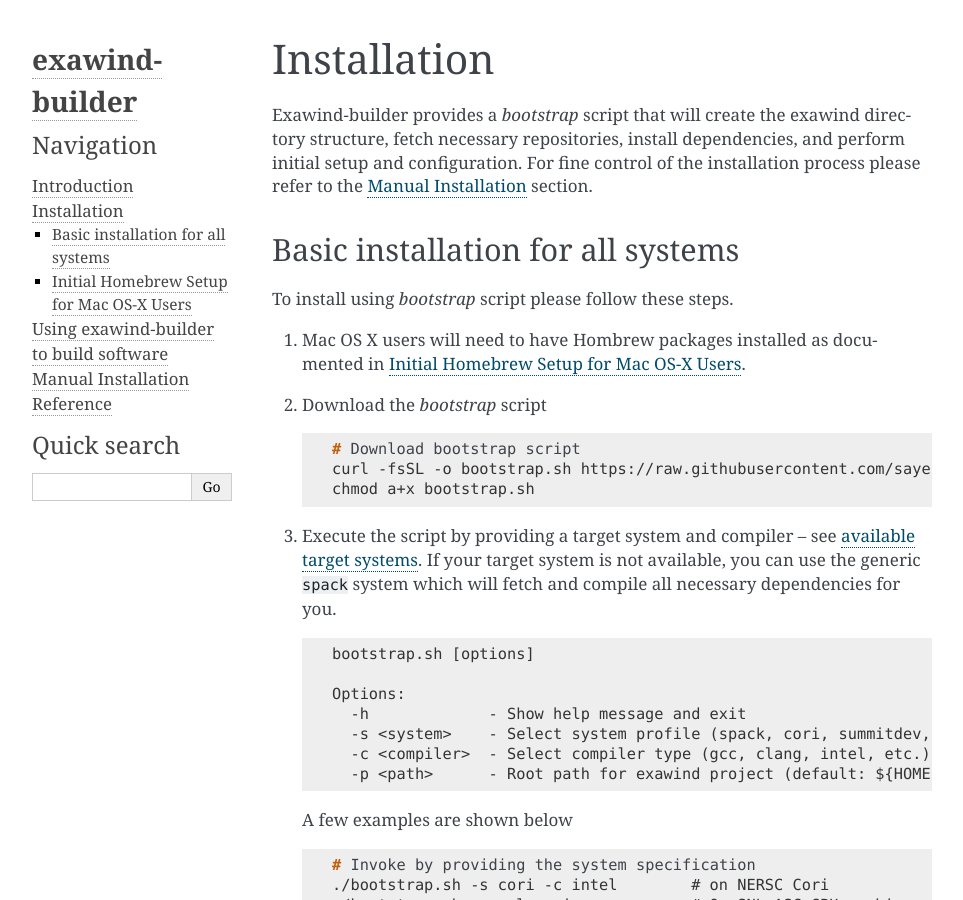
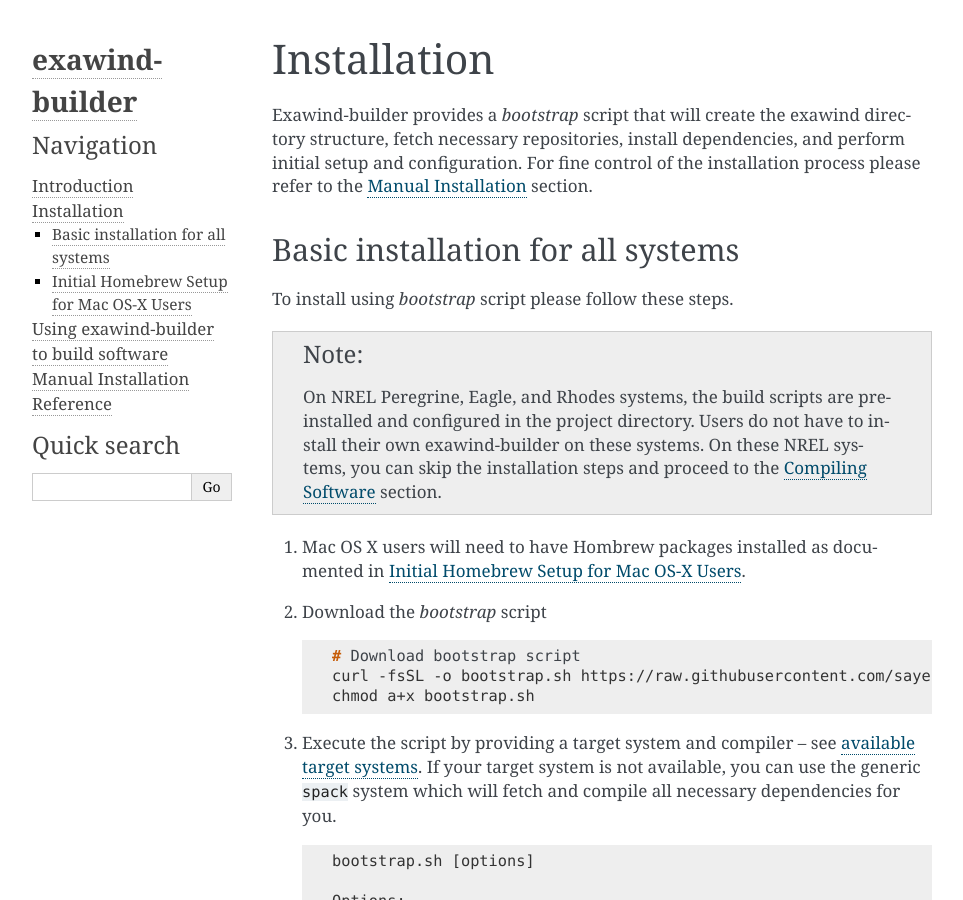
Before and after one commit to Exawind/exawind-builder, a Sphinx documentation site: the page built from doc/source/installation.rst, in a window 1280 px wide and 900 px high. Shown: the whole window, without its empty margins (148-1111 px from the left). Built offline with Sphinx 7.4.7, drawn with Linux system fonts in a browser that asks for light colours.

Commit message:
Update docs

```diff
--- a/doc/source/basic.rst
+++ b/doc/source/basic.rst
@@ -54,12 +54,6 @@
 :file:`nalu-wind-gcc.sh`. With no arguments provided, the script will load all
 necessary modules for compiling the code, execute CMake configuration step
 followed by ``make``.
-
-.. note::
-
-   On NREL Peregrine and Eagle systems, the build scripts are pre-installed and
-   configured in the project directory. Users do not have to install their own
-   exawind-builder on these systems.
 
 Compiling software, therefore, consists of the following steps (see detailed
 examples of trilinos and nalu-wind in the code snippets below that demonstrate
--- a/doc/source/installation.rst
+++ b/doc/source/installation.rst
@@ -12,6 +12,14 @@
 ----------------------------------
 
 To install using *bootstrap* script please follow these steps.
+
+.. note::
+
+   On NREL Peregrine, Eagle, and Rhodes systems, the build scripts are
+   pre-installed and configured in the project directory. Users do not have to
+   install their own exawind-builder on these systems. On these NREL systems,
+   you can skip the installation steps and proceed to the
+   :ref:`compiling-software` section.
 
 
 #. Mac OS X users will need to have Hombrew packages installed as documented in
```
